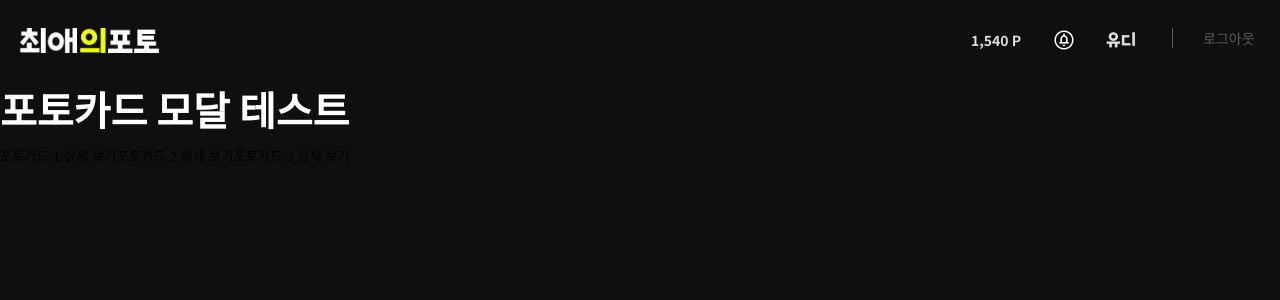
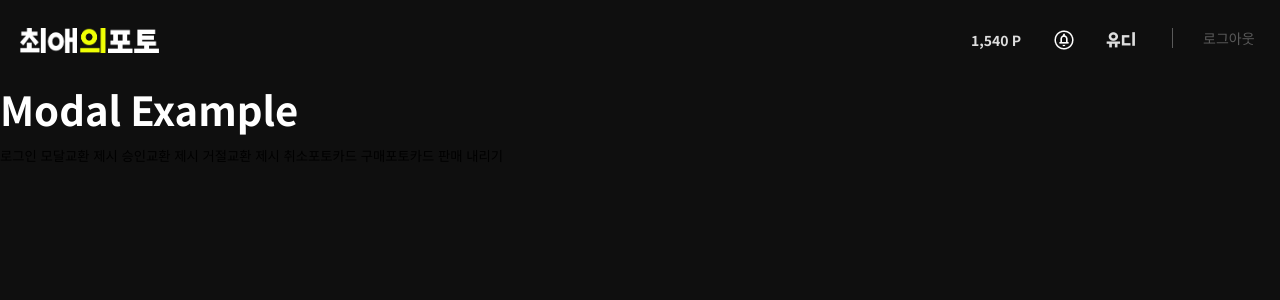
Before and after one commit to Jin-coding-333/3-my_favorite_photo-2team-fe, a Next.js app: page /market-place/photocard/test in a window 1280 px wide. Shown: the top 300 px of the page. Built offline with nearby package versions, Linux system fonts and the light colour scheme; no server answers.

Commit message:
판매가 구매자 페이지구현

```diff
--- a/components/modal/Modal.jsx
+++ b/components/modal/Modal.jsx
@@ -6,20 +6,20 @@ import Button from '@/components/button/Button.jsx';
 export default function Modal({ isOpen, onClose, onConfirm, type, cardId }) {
   const [cardData, setCardData] = useState();
 
-  useEffect(() => {
-    if (isOpen && cardId) {
-      const fetchCardData = async () => {
-        try {
-          const shopId = 1;
-          const response = await axios.get(`http://localhost:10000/api/shop/cards/${shopId}`);
-          setCardData(response.data);
-        } catch (error) {
-          console.error('오류가 발생했습니다.', error);
-        }
-      };
-      fetchCardData();
-    }
-  }, [isOpen, cardId]);
+  // useEffect(() => {
+  //   if (isOpen && cardId) {
+  //     const fetchCardData = async () => {
+  //       try {
+  //         const shopId = 1;
+  //         const response = await axios.get(`http://localhost:10000/api/shop/cards/${shopId}`);
+  //         setCardData(response.data);
+  //       } catch (error) {
+  //         console.error('오류가 발생했습니다.', error);
+  //       }
+  //     };
+  //     fetchCardData();
+  //   }
+  // }, [isOpen, cardId]);
 
   if (!isOpen) return null;
 
--- a/pages/market-place/photocard/test.jsx
+++ b/pages/market-place/photocard/test.jsx
@@ -1,39 +1,45 @@
 import React, { useState } from 'react';
-import Modal from '@/components/modal/Modal.jsx'; // Modal 컴포넌트의 경로를 올바르게 설정하세요.
+import Modal, { modalTypes } from '@/components/modal/Modal.jsx';
 
 export default function ModalExample() {
-  const [isModalOpen, setModalOpen] = useState(false);
-  const [selectedCardId, setSelectedCardId] = useState(null);
+  const [isOpen, setIsOpen] = useState(false);
+  const [modalType, setModalType] = useState('');
+  const mockCardData = {
+    grade: 'RARE',
+    name: 'Sunset Landscape',
+    count: 2,
+  };
 
-  const handleOpenModal = (cardId) => {
-    setSelectedCardId(cardId); // 선택된 카드의 ID 설정
-    setModalOpen(true); // 모달 열기
+  const handleOpenModal = (type) => {
+    setModalType(type);
+    setIsOpen(true);
   };
 
   const handleCloseModal = () => {
-    setModalOpen(false); // 모달 닫기
-    setSelectedCardId(null); // 선택된 카드 초기화
+    setIsOpen(false);
   };
 
-  const handleConfirm = () => {
-    console.log('모달 확인 버튼 클릭');
-    handleCloseModal(); // 모달 닫기
+  const handleConfirmAction = () => {
+    console.log(`${modalType} confirmed!`);
+    setIsOpen(false);
   };
 
   return (
     <div>
-      <h1>포토카드 모달 테스트</h1>
-      <button onClick={() => handleOpenModal(1)}>포토카드 1 상세 보기</button>
-      <button onClick={() => handleOpenModal(2)}>포토카드 2 상세 보기</button>
-      <button onClick={() => handleOpenModal(3)}>포토카드 3 상세 보기</button>
+      <h1>Modal Example</h1>
+      <button onClick={() => handleOpenModal('login')}>로그인 모달</button>
+      <button onClick={() => handleOpenModal('exchangeApproval')}>교환 제시 승인</button>
+      <button onClick={() => handleOpenModal('exchangeRejection')}>교환 제시 거절</button>
+      <button onClick={() => handleOpenModal('exchangeCancel')}>교환 제시 취소</button>
+      <button onClick={() => handleOpenModal('buyPhotoCard')}>포토카드 구매</button>
+      <button onClick={() => handleOpenModal('stopSelling')}>포토카드 판매 내리기</button>
 
-      {/* 모달 컴포넌트 */}
       <Modal
-        isOpen={isModalOpen}
+        isOpen={isOpen}
         onClose={handleCloseModal}
-        onConfirm={handleConfirm}
-        type="buyPhotoCard"
-        cardId={selectedCardId}
+        onConfirm={handleConfirmAction}
+        type={modalType}
+        cardId={1} // 현재 mock 데이터로 처리
       />
     </div>
   );
```
Also changed, not shown: components/input/Input.jsx (+20 -20 lines).
